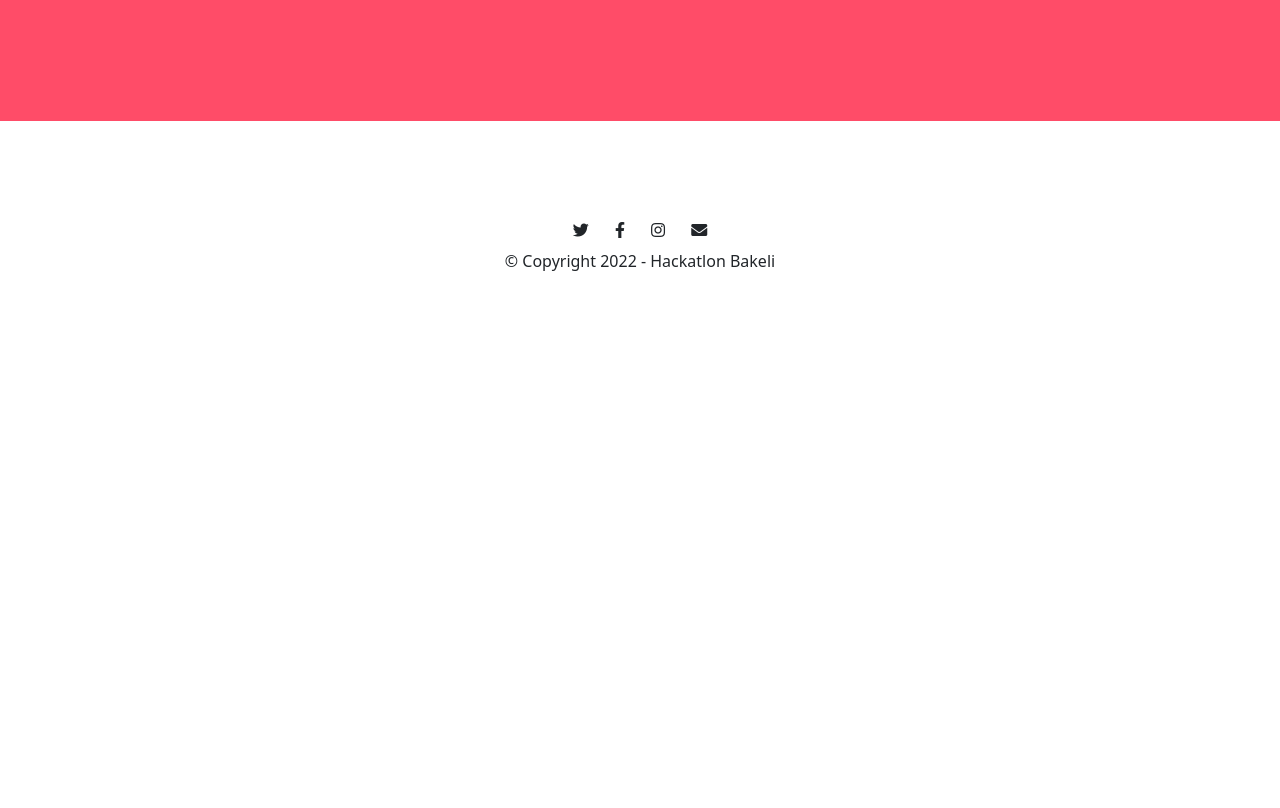
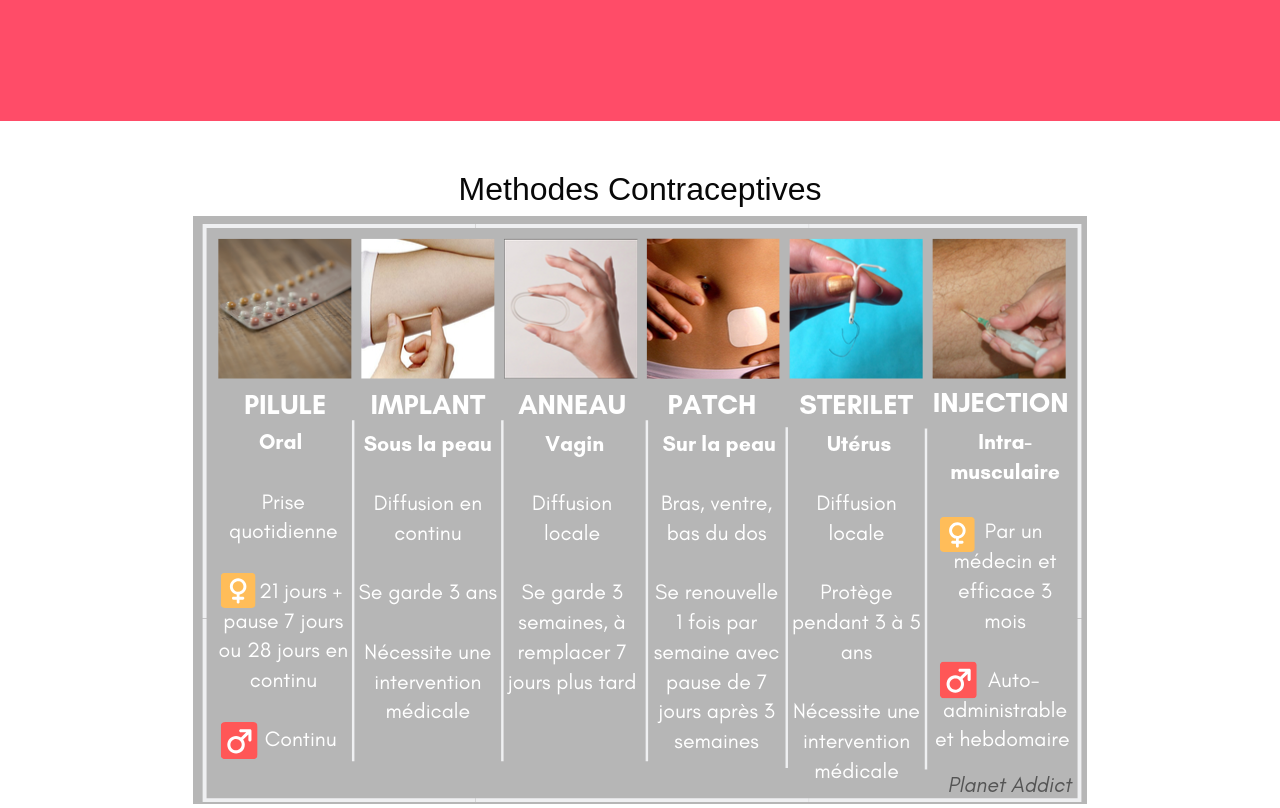
Before and after one commit to NdiayeDoucoure/Hackatlon_Bakeli, a plain HTML site: page index.html in a window 1280 px wide. Shown: the part 702-1510 px from the top of the page. Before the commit the page ends 1080 px from the top, so only its background shows below. Drawn offline with nearby package versions, Linux system fonts and the light colour scheme.

Commit message:
make blog-page

```diff
--- a/index.html
+++ b/index.html
@@ -60,8 +60,15 @@
       </div>
     </div>
 
+
   </section>
+<section id="blog">
+  <div class="one-title">
+     <h2 style="font: 2em sans-serif;">Methodes Contraceptives</h2>
+     <img src="img/methodescontraceptives.PNG" alt="image contraceptive">
+  </div>
 
+</section>
 
   <!-- Footer -->
 
--- a/style.css
+++ b/style.css
@@ -102,3 +102,7 @@ h3{
         text-align: center;
     }
 }
+.one-title{
+    padding: 50px;
+    text-align: center;
+}
```
Also changed, not shown: img/methodescontraceptives.PNG (added).
